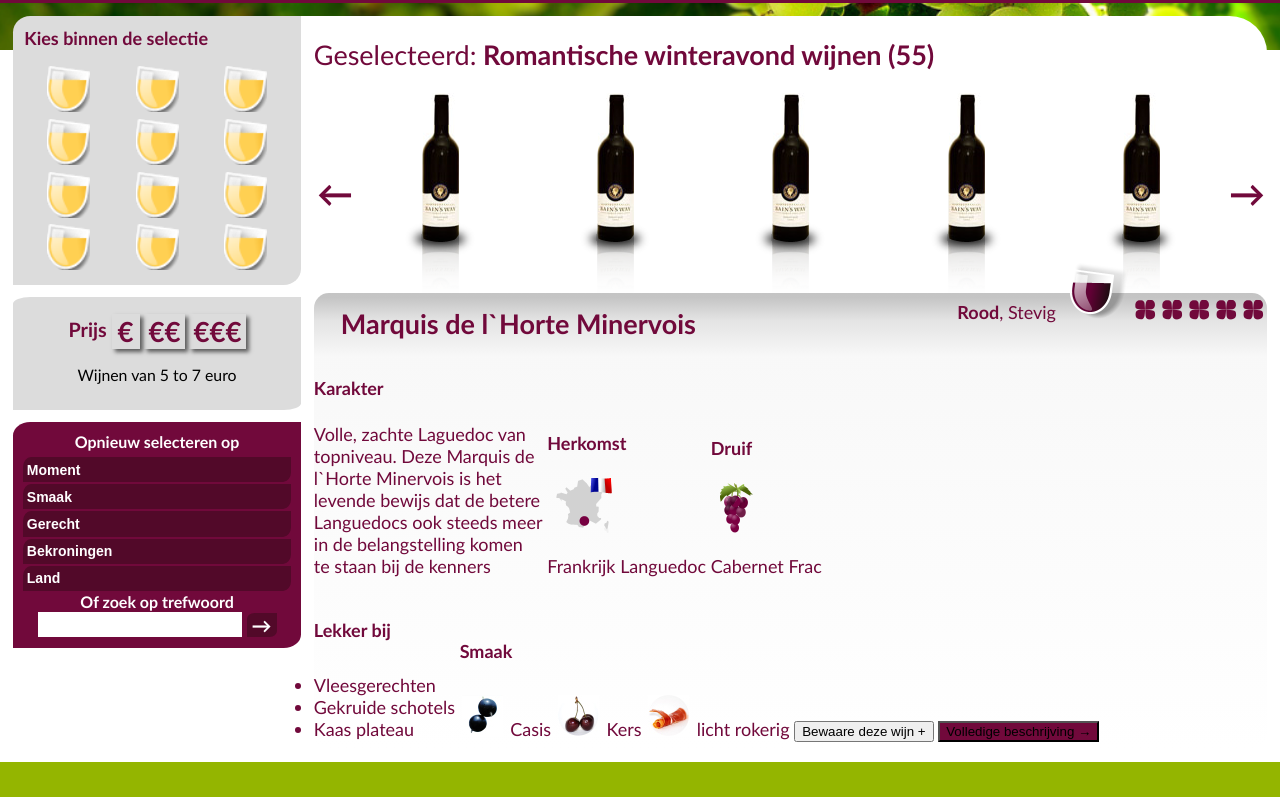
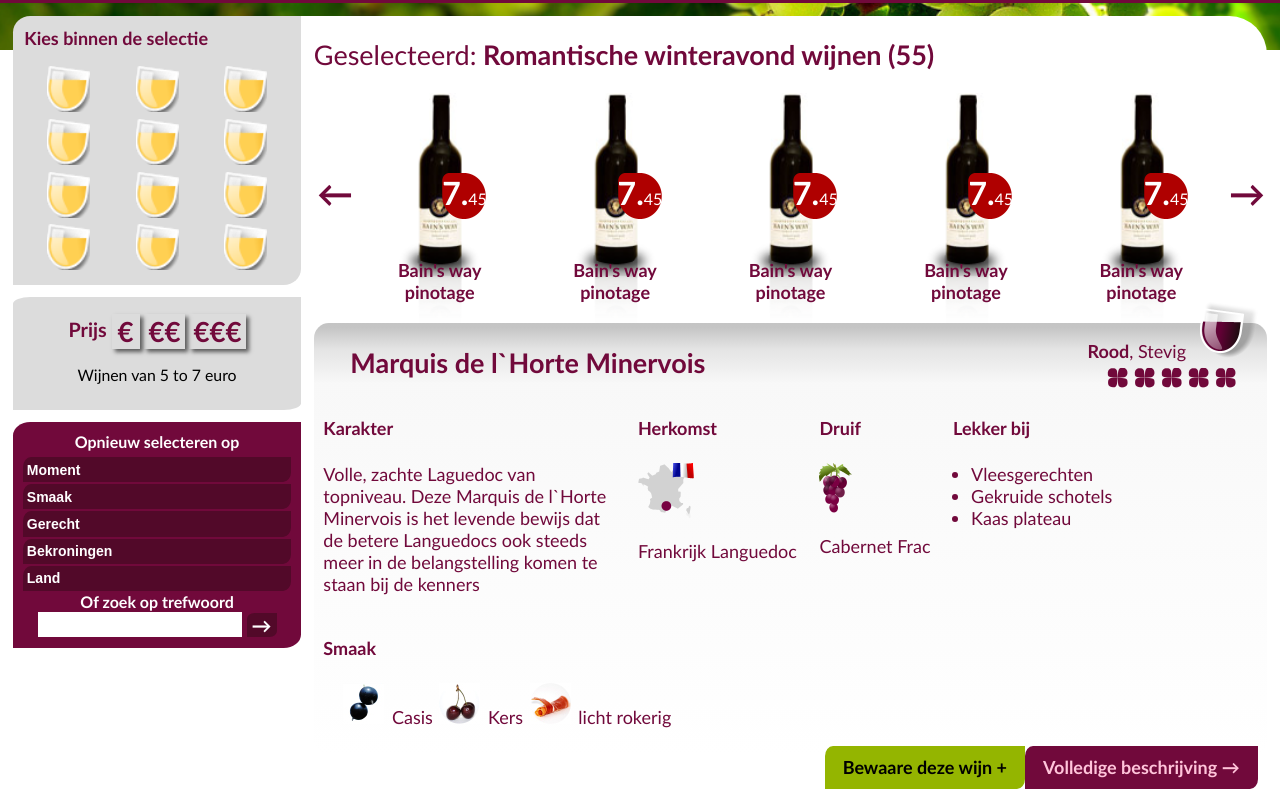
Before and after one commit to ViktoryiaYatskova/Task_3, a plain HTML site: page index.html in a window 1280 px wide. Shown: the part 147-944 px from the top of the page. Drawn offline with Linux system fonts and the light colour scheme.

Commit message:
31-7-2014 changes

```diff
--- a/css/task_3.css
+++ b/css/task_3.css
@@ -85,6 +85,10 @@ nav.header-menu a {
 
     border-left: #f1c5cd 1px solid;
 }
+nav.header-menu a:hover {
+    color: white;
+}
+
 nav.header-menu a:first-of-type,
 nav.header-menu a:last-of-type {
     border-left: none;
@@ -354,14 +358,91 @@ article.vines>nav.vines-catalog::after {
     float: right;
     content: "→";
 }
-
 article.vines>nav.vines-catalog>a {
     display: inline-block;
     width: 20%;
+    min-height: 230px;
+    vertical-align: bottom;
 
     text-align: center;
+    background: url("../assets/pic/bottle.png") no-repeat center;
+    background-size: auto 100%;
 }
+article.vines>nav.vines-catalog>a:hover {
+
+    background: rgba(222,222,222,0);
+    background-repeat: no-repeat;
+    background-size: auto 100%;
+    background-position: center;
+    background-image: url(../assets/pic/bottle.png) -moz-linear-gradient(top, rgba(222,222,222,0) 0%, rgba(235,230,235,0.31) 31%, rgba(235,230,235,0.35) 35%, rgba(235,230,235,1) 100%);
+    background-image: url(../assets/pic/bottle.png), -webkit-gradient(left top, left bottom, color-stop(0%, rgba(222,222,222,0)), color-stop(31%, rgba(235,230,235,0.31)), color-stop(35%, rgba(235,230,235,0.35)), color-stop(100%, rgba(235,230,235,1)));
+    background-image: url(../assets/pic/bottle.png), -webkit-linear-gradient(top, rgba(222,222,222,0) 0%, rgba(235,230,235,0.31) 31%, rgba(235,230,235,0.35) 35%, rgba(235,230,235,1) 100%);
+    background-image: url(../assets/pic/bottle.png), -o-linear-gradient(top, rgba(222,222,222,0) 0%, rgba(235,230,235,0.31) 31%, rgba(235,230,235,0.35) 35%, rgba(235,230,235,1) 100%);
+    background-image: url(../assets/pic/bottle.png), -ms-linear-gradient(top, rgba(222,222,222,0) 0%, rgba(235,230,235,0.31) 31%, rgba(235,230,235,0.35) 35%, rgba(235,230,235,1) 100%);
+    background-image: url(../assets/pic/bottle.png), linear-gradient(to bottom, rgba(222,222,222,0) 0%, rgba(235,230,235,0.31) 31%, rgba(235,230,235,0.35) 35%, rgba(235,230,235,1) 100%);
+    filter: progid:DXImageTransform.Microsoft.gradient( startColorstr='#dedede', endColorstr='#ebe6eb', GradientType=0 );
+}
+a>ul {
+    position: relative;
+    float: right;
+    top: 20px;
+    height: 0;
+}
+a .bicycle {
+    position: relative;
+    float: right;
+    top: 35px;
+    right: 10px;
+}
+a>.price {
+    position: relative;
+    top: 80px;
+    right: -35px;
+
+    display: inline-block;
+    width: 44px;
+    height: 46px;
+
+    color: white;
+    font-size: 16px;
+
+    background:  url(../assets/pic/price.png)no-repeat;
+    background-size: auto 100%;
+}
+a>.price b {
+    font-size: 2em;
+}
+a>ul>li {
+    display: inline-block;
+    list-style-type: none;
+}
+a>ul li::after {
+    display: block;
+    content: url(../assets/pic/star-award.png);
+    overflow: visible;
+}
+a .show-by-hover {
+    visibility: hidden;
+}
+nav.vines-catalog .vine-name {
+    position: relative;
+    top: 120px;
+    bottom: 0;
+
+    display: inline-block;
+    margin: 0 auto;
+    padding: 0 15%;
+    text-align: center;
+
+    font-size: 18px;
+    font-weight: bold;
+}
+a:hover .show-by-hover {
+    visibility: visible;
+}
+
 div.vine-description {
+    padding: 1%;
     border-radius: 15px;
 
     background: -moz-linear-gradient(top,  rgba(196,196,196,1) 0%, rgba(196,196,196,0.99) 1%, rgba(226,226,226,0.94) 6%, rgba(247,247,247,0.86) 14%, rgba(249,249,249,0) 100%); /* FF3.6+ */
@@ -385,52 +466,94 @@ div.vine-description span::after {
     width: 100%;
 
 }
-div.vine-description div:first-of-type {
+div.color-vine-data {
     position: relative;
     top: -1.7em;
     float: right;
+    height: 2em;
+    overflow: visible;
     max-width: 35%; /*????????????????????????????*/
     line-height: 1em;
     text-align: right;
 }
-div.vine-description>div {
+
+div.vine-description>div>div {
     display: inline-block;
+    vertical-align: top;
+    /*max-width: 10%;*/
+    min-width: 100px;
+    padding-right: 1em;
+
+    -webkit-box-sizing: border-box;
+    -moz-box-sizing: border-box;
+    box-sizing: border-box;
 }
-div.vine-description ul {
+div.vine-description>div>div:first-of-type {
+    max-width: 310px;
+    min-width: 200px;
+}
+div.vine-description>div>div:nth-of-type(4) {
+    min-width: 150px;
+    /*max-width: 25%;*/
+}
+div.vine-description>div>div:last-of-type {
+    /*max-width: none;*/
+    min-width: 50px;
+}
+div.color-vine-data ul {
     display: inline-block;
-    padding: 0.5em 0;
+    padding: 0.5em 1em;
     margin: 0;
+
 }
-div.vine-description>div>img {
+div.color-vine-data img {
     padding: 0 0 0 0.5em;
 }
-div.vine-description>div:first-of-type ul>li {
+div.color-vine-data ul>li {
     display: inline;
     padding: 0;
     list-style: none;
     width: 2em;
 }
-div.vine-description>div:first-of-type ul>li::before {
+div.color-vine-data ul>li::before {
     font-family: fontello, sans-serif;
     content: '\e800';
     font-size: 1.5em;
     font-weight: normal;
 }
-/*div.vine-description>div:first-of-type::after {
-    display: block;
-}*/
-div.vine-description .character {
-    max-width: 24%;
+div.vine-description ul {
+    padding-left: 1em;
 }
 div.vine-description .taste li{
     display: inline-block;
     list-style: none;
+}
+div.vine-description input[type="button"] {
+    float: right;
+    padding: 0.6em 1em;
+
+    -webkit-border-radius: 8px 0 8px 0 / 10px 0 10px 0;
+    -moz-border-radius: 8px 0 8px 0 / 10px 0 10px 0;
+    border-radius: 8px 0 8px 0 / 10px 0 10px 0;
+
+    border: none;
+
+    font-family: Calibri, Arial, sans-serif;
+    font-weight: bold;
+    font-size: 1.0em;
+}
+.full-description {
+    color: #ffc4da;
+}
+.add-vine {
+    background-color: #94b500;
 }
 footer {
     height: 250px;
     padding: 3% 0;
 
     background-color: #94b500;
+    color: #344600;
 }
 section.columns {
     height: 100%;
@@ -444,9 +567,9 @@ div.column {
     height: 100%;
     padding: 0 2%;
 
-    -webkit-box-sizing: border-box;
-    -moz-box-sizing: border-box;
-    box-sizing: border-box;
+     -webkit-box-sizing: border-box;
+        -moz-box-sizing: border-box;
+             box-sizing: border-box;
 
     border-left: #344600 1px solid;
 
@@ -541,8 +664,11 @@ div.slogan {
 /* Clearfix */
 body>section::after,
 footer>section::after,
-div.vine-description div::after,
-div.vine-description>div:first-of-type {
+div.color-vine-data::after,
+div.vine-description>div:last-of-type::before,
+div.vine-description input[type="button"]::after,
+div.vine-description>div:last-of-type::after,
+a .stars::after {
     display: block;
     width: 100%;
     clear: both;
--- a/index.html
+++ b/index.html
@@ -76,18 +76,64 @@
         <article class="vines">
             <h2>Geselecteerd:<strong> Romantische winteravond wijnen (55)</strong></h2>
             <nav class="vines-catalog">
-                <a><img src="assets/pic/bottle.png"></a>
-                <a><img src="assets/pic/bottle.png"></a>
-                <a><img src="assets/pic/bottle.png"></a>
-                <a><img src="assets/pic/bottle.png"></a>
-                <a><img src="assets/pic/bottle.png"></a>
+                <a>
+                    <ul class="stars show-by-hover">
+                        <li></li>
+                        <li></li>
+                        <li></li>
+                    </ul>
+                    <img class="bicycle show-by-hover" src="assets/pic/bicycle.png">
+                    <span class="price"><b>7.</b>45</span>
+                    <span class="vine-name">Bain's way pinotage</span>
+                </a>
+                <a>
+                    <ul class="stars show-by-hover">
+                        <li></li>
+                        <li></li>
+                        <li></li>
+                    </ul>
+                    <img class="bicycle show-by-hover" src="assets/pic/bicycle.png">
+                    <span class="price"><b>7.</b>45</span>
+                    <span class="vine-name">Bain's way pinotage</span>
+                </a>
+                <a>
+                    <ul class="stars show-by-hover">
+                        <li></li>
+                        <li></li>
+                        <li></li>
+                    </ul>
+                    <img class="bicycle show-by-hover" src="assets/pic/bicycle.png">
+                    <span class="price"><b>7.</b>45</span>
+                    <span class="vine-name">Bain's way pinotage</span>
+                </a>
+                <a>
+                    <ul class="stars show-by-hover">
+                        <li></li>
+                        <li></li>
+                        <li></li>
+                    </ul>
+                    <img class="bicycle show-by-hover" src="assets/pic/bicycle.png">
+                    <span class="price"><b>7.</b>45</span>
+                    <span class="vine-name">Bain's way pinotage</span>
+                </a>
+                <a>
+                    <ul class="stars show-by-hover">
+                        <li></li>
+                        <li></li>
+                        <li></li>
+                    </ul>
+                    <img class="bicycle show-by-hover" src="assets/pic/bicycle.png">
+                    <span class="price"><b>7.</b>45</span>
+                    <span class="vine-name">Bain's way pinotage</span>
+                </a>
             </nav>
             <div class="vine-description gainsboro-color-background">
                 <span class="vine-name">Marquis de l`Horte Minervois</span>
-                <div><strong class="color">Rood</strong>, Stevig
+                <div class="color-vine-data"><strong class="color">Rood</strong>, Stevig
                     <img src="assets/pic/red-wine1.png">
                     <ul><li></li><li></li><li></li><li></li><li></li></ul>
                 </div>
+                <div>
                     <div class="character">
                         <h4>Karakter</h4>
                         <p>Volle, zachte Laguedoc van topniveau. Deze Marquis de l`Horte Minervois is het levende bewijs dat
@@ -128,8 +174,9 @@
                             </li>
                         </ul>
                     </div>
+                </div>
+                <input type="button" class="full-description plum-color-background" value="Volledige beschrijving →">
                 <input type="button" class="add-vine" value="Bewaare deze wijn +">
-                <input type="button" class="full-description plum-color-background" value="Volledige beschrijving →">
             </div>
         </article>
     </section>
```
Lines whose indentation alone changed are shown as unchanged.
